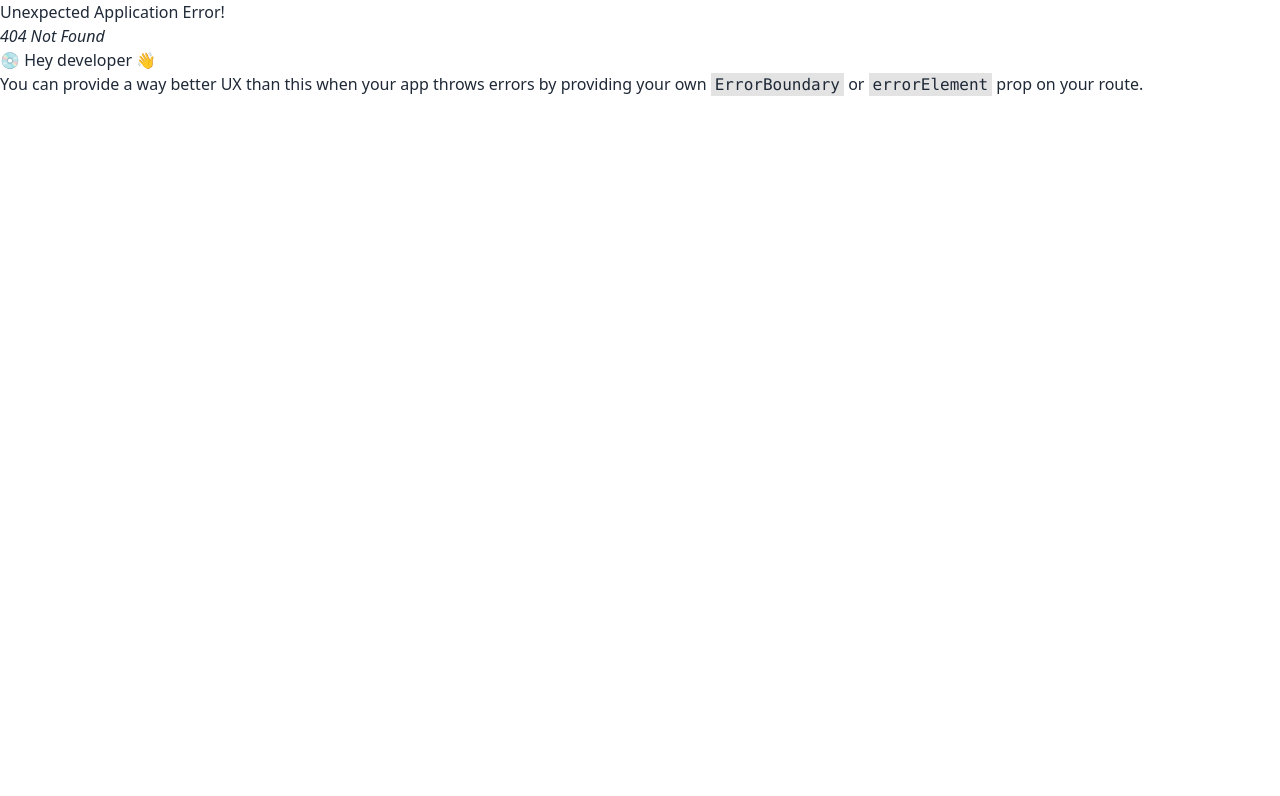
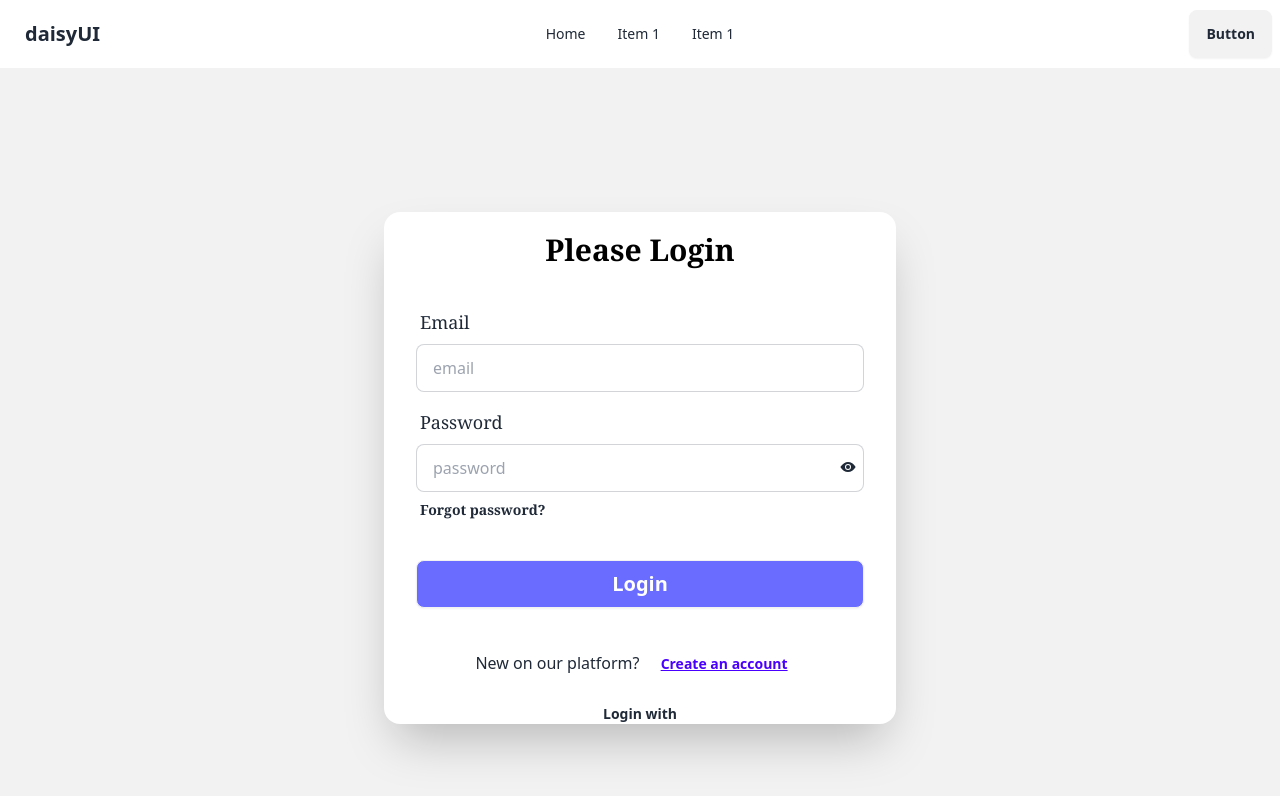
Before and after one commit to Rasel9360/assignment-10-client-nr-tourism, a React (Vite) app: page /login in a window 1280 px wide. Before the commit this address had no page. Shown: the top 796 px of the page. Built offline with nearby package versions, Linux system fonts and the light colour scheme.

Commit message:
login page added

```diff
--- a/package.json
+++ b/package.json
@@ -14,6 +14,7 @@
     "match-sorter": "^6.3.4",
     "react": "^18.2.0",
     "react-dom": "^18.2.0",
+    "react-icons": "^5.1.0",
     "react-router-dom": "^6.23.0",
     "sort-by": "^1.2.0"
   },
--- /dev/null
+++ b/src/Pages/Login.jsx
@@ -0,0 +1,77 @@
+import { useState } from "react";
+import { IoEye, IoEyeOff } from "react-icons/io5";
+import { Link } from "react-router-dom";
+
+const Login = () => {
+    const [showPassword, setShowPassword] = useState(false)
+
+    const handleLogin = (e) => {
+        e.preventDefault();
+        const email = e.target.email.value;
+        const password = e.target.password.value;
+        console.log(email, password);
+    }
+
+    return (
+        <div className="hero min-h-screen bg-base-200">
+            {/* <Helmet>
+                <title>Login Page</title>
+            </Helmet> */}
+            <div className="card shrink-0 w-full max-w-lg shadow-2xl bg-base-100">
+                <h1 className="text-3xl text-black mt-5 font-serif text-center font-bold">Please Login</h1>
+                <form onSubmit={handleLogin} className="card-body">
+                    <div className="form-control">
+                        <label className="label">
+                            <span className="label-text text-lg font-serif">Email</span>
+                        </label>
+                        <input type="email" name="email" placeholder="email" className="input input-bordered" required />
+                    </div>
+                    <div className="form-control">
+                        <label className="label">
+                            <span className="label-text text-lg font-serif">Password</span>
+                        </label>
+                        <div className=" relative">
+                            <input
+                                type={showPassword ? "text" : "password"}
+                                name="password"
+                                placeholder="password"
+                                className="input input-bordered w-full"
+                                required />
+                            <span className="absolute bottom-[35%] right-2" onClick={() => setShowPassword(!showPassword)}>
+                                {showPassword ? <IoEyeOff></IoEyeOff> : <IoEye />}
+                            </span>
+                        </div>
+                        <label className="label">
+                            <a href="#" className="label-text-alt link link-hover text-sm font-bold font-serif">Forgot password?</a>
+                        </label>
+                    </div>
+                    <div className="form-control mt-6">
+                        <button className="btn text-white text-xl bg-[#696CFF] hover:bg-[#4043f5]">Login</button>
+                    </div>
+                </form>
+                <div>
+                    <p className="text-center">New on our platform? <Link to='/register'><span className="btn btn-link">Create an account</span></Link></p>
+                </div>
+                <div className="flex items-center pt-4 space-x-1">
+                    <div className="flex-1 h-px sm:w-16 dark:bg-gray-400"></div>
+                    <p className="px-3 text-sm dark:text-gray-600 font-bold">Login with</p>
+                    <div className="flex-1 h-px sm:w-16 dark:bg-gray-400"></div>
+                </div>
+                {/* <div className="flex justify-center space-x-3 mb-5">
+                    <button onClick={handleGoogle} aria-label="Log in with Google" className="p-3 rounded-sm">
+                        <svg xmlns="http://www.w3.org/2000/svg" viewBox="0 0 32 32" className="w-5 h-5 fill-current">
+                            <path d="M16.318 13.714v5.484h9.078c-0.37 2.354-2.745 6.901-9.078 6.901-5.458 0-9.917-4.521-9.917-10.099s4.458-10.099 9.917-10.099c3.109 0 5.193 1.318 6.38 2.464l4.339-4.182c-2.786-2.599-6.396-4.182-10.719-4.182-8.844 0-16 7.151-16 16s7.156 16 16 16c9.234 0 15.365-6.49 15.365-15.635 0-1.052-0.115-1.854-0.255-2.651z"></path>
+                        </svg>
+                    </button>
+                    <button onClick={handleGitHub} aria-label="Log in with GitHub" className="p-3 rounded-sm">
+                        <svg xmlns="http://www.w3.org/2000/svg" viewBox="0 0 32 32" className="w-5 h-5 fill-current">
+                            <path d="M16 0.396c-8.839 0-16 7.167-16 16 0 7.073 4.584 13.068 10.937 15.183 0.803 0.151 1.093-0.344 1.093-0.772 0-0.38-0.009-1.385-0.015-2.719-4.453 0.964-5.391-2.151-5.391-2.151-0.729-1.844-1.781-2.339-1.781-2.339-1.448-0.989 0.115-0.968 0.115-0.968 1.604 0.109 2.448 1.645 2.448 1.645 1.427 2.448 3.744 1.74 4.661 1.328 0.14-1.031 0.557-1.74 1.011-2.135-3.552-0.401-7.287-1.776-7.287-7.907 0-1.751 0.62-3.177 1.645-4.297-0.177-0.401-0.719-2.031 0.141-4.235 0 0 1.339-0.427 4.4 1.641 1.281-0.355 2.641-0.532 4-0.541 1.36 0.009 2.719 0.187 4 0.541 3.043-2.068 4.381-1.641 4.381-1.641 0.859 2.204 0.317 3.833 0.161 4.235 1.015 1.12 1.635 2.547 1.635 4.297 0 6.145-3.74 7.5-7.296 7.891 0.556 0.479 1.077 1.464 1.077 2.959 0 2.14-0.020 3.864-0.020 4.385 0 0.416 0.28 0.916 1.104 0.755 6.4-2.093 10.979-8.093 10.979-15.156 0-8.833-7.161-16-16-16z"></path>
+                        </svg>
+                    </button>
+                </div> */}
+            </div>
+        </div>
+    );
+};
+
+export default Login;
--- a/src/Routes/Router.jsx
+++ b/src/Routes/Router.jsx
@@ -4,6 +4,7 @@
 } from "react-router-dom";
 import Home from "../Pages/Home";
 import Main from "../Pages/Main";
+import Login from "../Pages/Login";
 
 const Router = createBrowserRouter([
     {
@@ -13,6 +14,10 @@
             {
                 path: '/',
                 element: <Home></Home>
+            },
+            {
+                path: '/login',
+                element: <Login></Login>
             }
         ])
     },
```
Also changed, not shown: src/Pages/Register.jsx (added), 1 other file (tests, documents, lock files or other folders).
